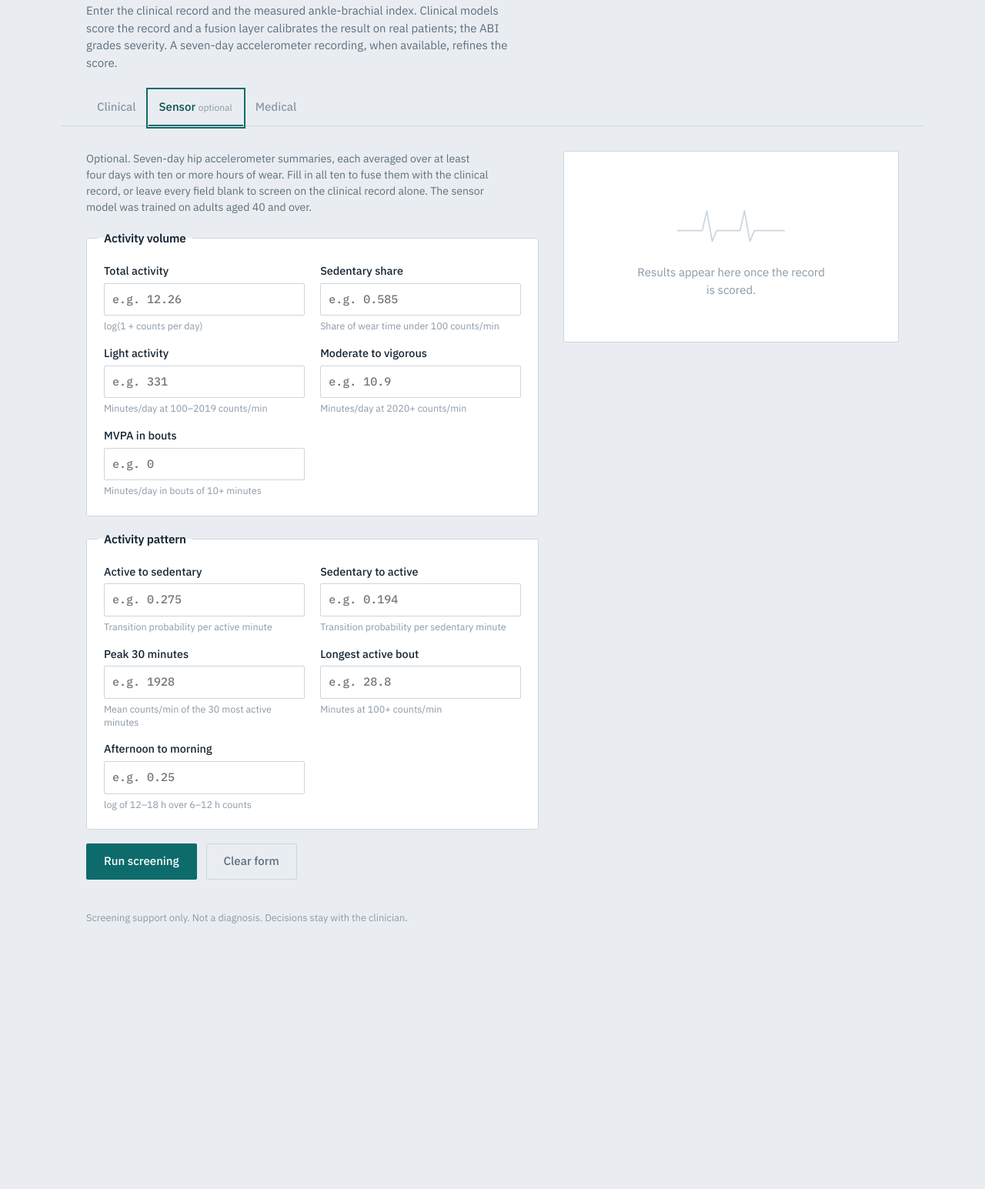
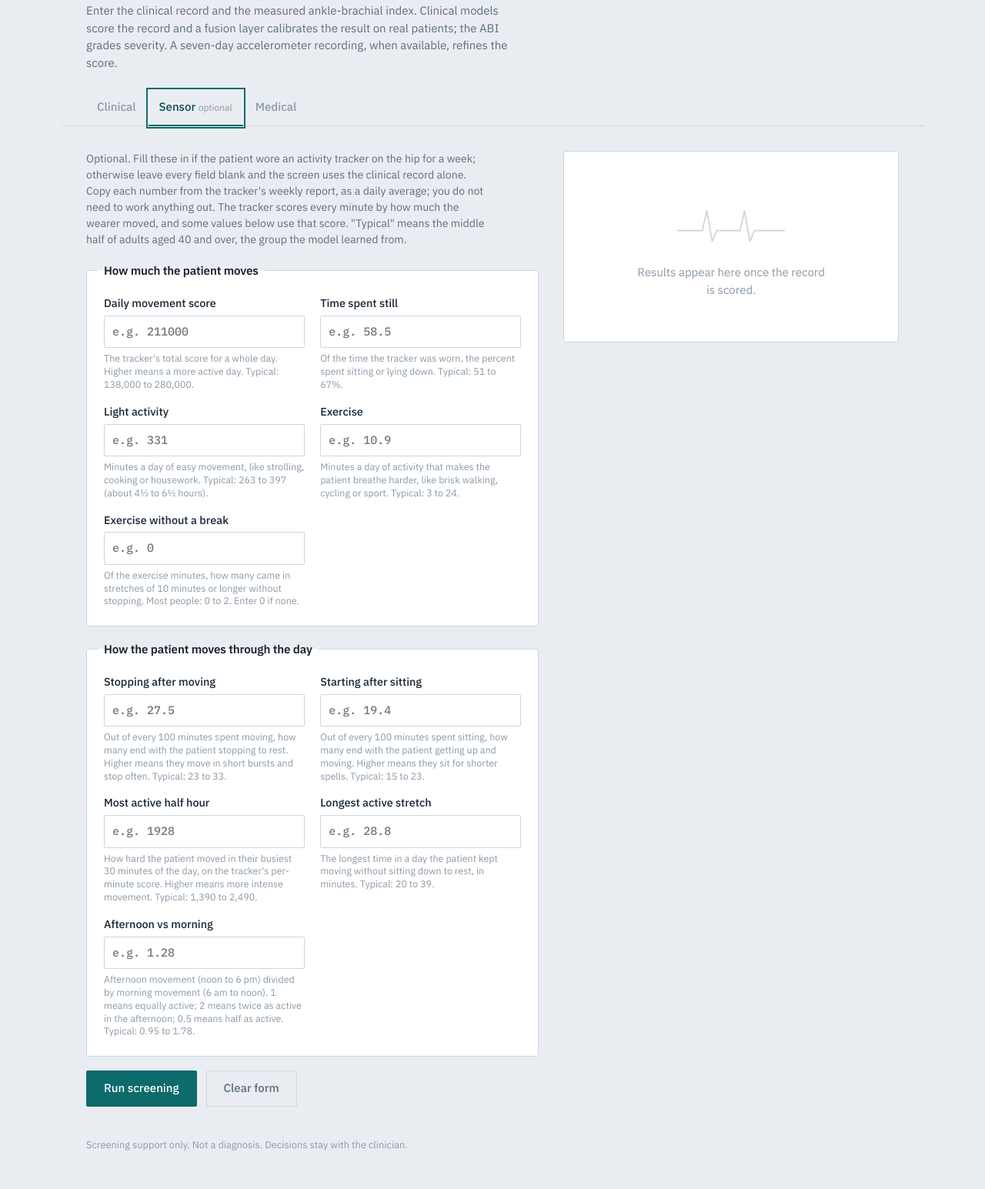
Before and after one commit to Shyamanth-2005/pad, a FastAPI app: page / in a window 1280 px wide, after a click that opens the changed part. Shown: the part 151-1696 px from the top of the page at 77% size. Before the commit the page ends 1351 px from the top, so only its background shows below. Run offline with FastAPI, Linux system fonts and the light colour scheme; parts of the project's set-up code (start-up, migrations or seed data) failed here and were passed over.

Commit message:
feat: plain-language sensor inputs in everyday units

```diff
--- a/src/api/main.py
+++ b/src/api/main.py
@@ -19,7 +19,15 @@ from src.prediction.ensemble import get_ensemble
 from src.prediction.fusion import get_fusion
 
 BASE_DIR = Path(__file__).resolve().parents[1]
+STATIC_DIR = BASE_DIR / "static"
 TEMPLATES = Jinja2Templates(directory=str(BASE_DIR / "templates"))
+
+
+def asset_version() -> str:
+    """Changes whenever app.js or style.css does, so the page's asset URLs change
+    too and a browser never pairs a new page with a cached old script."""
+    return str(int(max((STATIC_DIR / name).stat().st_mtime
+                       for name in ("app.js", "style.css"))))
 
 
 @asynccontextmanager
@@ -31,13 +39,13 @@ async def lifespan(app: FastAPI):
 
 
 app = FastAPI(title="PAD Screening", version="1.0.0", lifespan=lifespan)
-app.mount("/static", StaticFiles(directory=str(BASE_DIR / "static")), name="static")
+app.mount("/static", StaticFiles(directory=str(STATIC_DIR)), name="static")
 
 
 @app.get("/", response_class=HTMLResponse)
 def index(request: Request):
     return TEMPLATES.TemplateResponse(
-        request, "index.html", {"bands": band_reference()})
+        request, "index.html", {"bands": band_reference(), "version": asset_version()})
 
 
 @app.get("/api/health")
--- a/src/static/app.js
+++ b/src/static/app.js
@@ -42,11 +42,24 @@ function collect() {
   return payload;
 }
 
+// The form asks for everyday units; the model takes some on a log or 0-1 scale.
+// The model's daily log values are averaged over days, so the log of a weekly
+// average is a close approximation, not an exact match.
+const fromPercent = (value) => value / 100;
+const SENSOR_UNITS = {
+  Counts_Per_Day: ["Log_Total_Counts", Math.log1p],
+  Sedentary_Percent: ["Sedentary_Share", fromPercent],
+  ASTP_Percent: ["ASTP", fromPercent],
+  SATP_Percent: ["SATP", fromPercent],
+  PM_AM_Ratio: ["Log_PM_AM_Ratio", Math.log],
+};
+
 // Every sensor field is a number; the API takes them as one nested object.
 function collectSensor() {
   const summaries = {};
   for (const [name, raw] of new FormData(sensorForm).entries()) {
-    summaries[name] = Number(raw);
+    const [modelName, convert] = SENSOR_UNITS[name] ?? [name, (value) => value];
+    summaries[modelName] = convert(Number(raw));
   }
   return summaries;
 }
--- a/src/templates/index.html
+++ b/src/templates/index.html
@@ -7,7 +7,7 @@
 <link rel="preconnect" href="https://fonts.googleapis.com">
 <link rel="preconnect" href="https://fonts.gstatic.com" crossorigin>
 <link href="https://fonts.googleapis.com/css2?family=IBM+Plex+Mono:wght@500;600&family=IBM+Plex+Sans:wght@400;500;600&display=swap" rel="stylesheet">
-<link rel="stylesheet" href="/static/style.css">
+<link rel="stylesheet" href="/static/style.css?v={{ version }}">
 </head>
 <body>
 
@@ -151,70 +151,72 @@
   <form id="sensor-intake" class="intake" role="tabpanel" aria-labelledby="tab-sensor"
         tabindex="0" novalidate hidden>
 
-    <p class="lede">Optional. Seven-day hip accelerometer summaries, each averaged
-       over at least four days with ten or more hours of wear. Fill in all ten to
-       fuse them with the clinical record, or leave every field blank to screen on
-       the clinical record alone. The sensor model was trained on adults aged 40
-       and over.</p>
+    <p class="lede">Optional. Fill these in if the patient wore an activity
+       tracker on the hip for a week; otherwise leave every field blank and the
+       screen uses the clinical record alone. Copy each number from the tracker's
+       weekly report, as a daily average; you do not need to work anything out.
+       The tracker scores every minute by how much the wearer moved, and some
+       values below use that score. "Typical" means the middle half of adults
+       aged 40 and over, the group the model learned from.</p>
 
     <fieldset class="group">
-      <legend>Activity volume</legend>
+      <legend>How much the patient moves</legend>
       <div class="fields">
         <label class="field">
-          <span>Total activity</span>
-          <input type="number" name="Log_Total_Counts" min="0" max="18" step="any" placeholder="e.g. 12.26">
-          <em>log(1 + counts per day)</em>
+          <span>Daily movement score</span>
+          <input type="number" name="Counts_Per_Day" min="0" max="65000000" step="any" placeholder="e.g. 211000">
+          <em>The tracker's total score for a whole day. Higher means a more active day. Typical: 138,000 to 280,000.</em>
         </label>
         <label class="field">
-          <span>Sedentary share</span>
-          <input type="number" name="Sedentary_Share" min="0" max="1" step="any" placeholder="e.g. 0.585">
-          <em>Share of wear time under 100 counts/min</em>
+          <span>Time spent still</span>
+          <input type="number" name="Sedentary_Percent" min="0" max="100" step="any" placeholder="e.g. 58.5">
+          <em>Of the time the tracker was worn, the percent spent sitting or lying down. Typical: 51 to 67%.</em>
         </label>
         <label class="field">
           <span>Light activity</span>
           <input type="number" name="Light_Minutes" min="0" max="1440" step="any" placeholder="e.g. 331">
-          <em>Minutes/day at 100&ndash;2019 counts/min</em>
+          <em>Minutes a day of easy movement, like strolling, cooking or housework. Typical: 263 to 397 (about 4&frac12; to 6&frac12; hours).</em>
         </label>
         <label class="field">
-          <span>Moderate to vigorous</span>
+          <span>Exercise</span>
           <input type="number" name="MVPA_Minutes" min="0" max="1440" step="any" placeholder="e.g. 10.9">
-          <em>Minutes/day at 2020+ counts/min</em>
+          <em>Minutes a day of activity that makes the patient breathe harder, like brisk walking, cycling or sport. Typical: 3 to 24.</em>
         </label>
         <label class="field">
-          <span>MVPA in bouts</span>
+          <span>Exercise without a break</span>
           <input type="number" name="MVPA_Bout_Minutes" min="0" max="1440" step="any" placeholder="e.g. 0">
-          <em>Minutes/day in bouts of 10+ minutes</em>
+          <em>Of the exercise minutes, how many came in stretches of 10 minutes or longer without stopping. Most people: 0 to 2. Enter 0 if none.</em>
         </label>
       </div>
     </fieldset>
 
     <fieldset class="group">
-      <legend>Activity pattern</legend>
+      <legend>How the patient moves through the day</legend>
       <div class="fields">
         <label class="field">
-          <span>Active to sedentary</span>
-          <input type="number" name="ASTP" min="0" max="1" step="any" placeholder="e.g. 0.275">
-          <em>Transition probability per active minute</em>
+          <span>Stopping after moving</span>
+          <input type="number" name="ASTP_Percent" min="0" max="100" step="any" placeholder="e.g. 27.5">
+          <em>Out of every 100 minutes spent moving, how many end with the patient stopping to rest. Higher means they move in short bursts and stop often. Typical: 23 to 33.</em>
         </label>
         <label class="field">
-          <span>Sedentary to active</span>
-          <input type="number" name="SATP" min="0" max="1" step="any" placeholder="e.g. 0.194">
-          <em>Transition probability per sedentary minute</em>
+          <span>Starting after sitting</span>
+          <input type="number" name="SATP_Percent" min="0" max="100" step="any" placeholder="e.g. 19.4">
+          <em>Out of every 100 minutes spent sitting, how many end with the patient getting up and moving. Higher means they sit for shorter spells. Typical: 15 to 23.</em>
         </label>
         <label class="field">
-          <span>Peak 30 minutes</span>
+          <span>Most active half hour</span>
           <input type="number" name="Peak30_Counts" min="0" max="32767" step="any" placeholder="e.g. 1928">
-          <em>Mean counts/min of the 30 most active minutes</em>
+          <em>How hard the patient moved in their busiest 30 minutes of the day, on the tracker's per-minute score. Higher means more intense movement. Typical: 1,390 to 2,490.</em>
         </label>
         <label class="field">
-          <span>Longest active bout</span>
+          <span>Longest active stretch</span>
           <input type="number" name="Longest_Active_Bout" min="0" max="1440" step="any" placeholder="e.g. 28.8">
-          <em>Minutes at 100+ counts/min</em>
+          <em>The longest time in a day the patient kept moving without sitting down to rest, in minutes. Typical: 20 to 39.</em>
         </label>
         <label class="field">
-          <span>Afternoon to morning</span>
-          <input type="number" name="Log_PM_AM_Ratio" min="-18" max="18" step="any" placeholder="e.g. 0.25">
-          <em>log of 12&ndash;18 h over 6&ndash;12 h counts</em>
+          <span>Afternoon vs morning</span>
+          <input type="number" name="PM_AM_Ratio" min="0.0001" max="10000" step="any" placeholder="e.g. 1.28">
+          <em>Afternoon movement (noon to 6 pm) divided by morning movement (6 am to noon). 1 means equally active; 2 means twice as active in the afternoon; 0.5 means half as active. Typical: 0.95 to 1.78.</em>
         </label>
       </div>
     </fieldset>
@@ -303,6 +305,6 @@
   <p>Screening support only. Not a diagnosis. Decisions stay with the clinician.</p>
 </footer>
 
-<script src="/static/app.js"></script>
+<script src="/static/app.js?v={{ version }}"></script>
 </body>
 </html>
```
Also changed, not shown: README.md.
